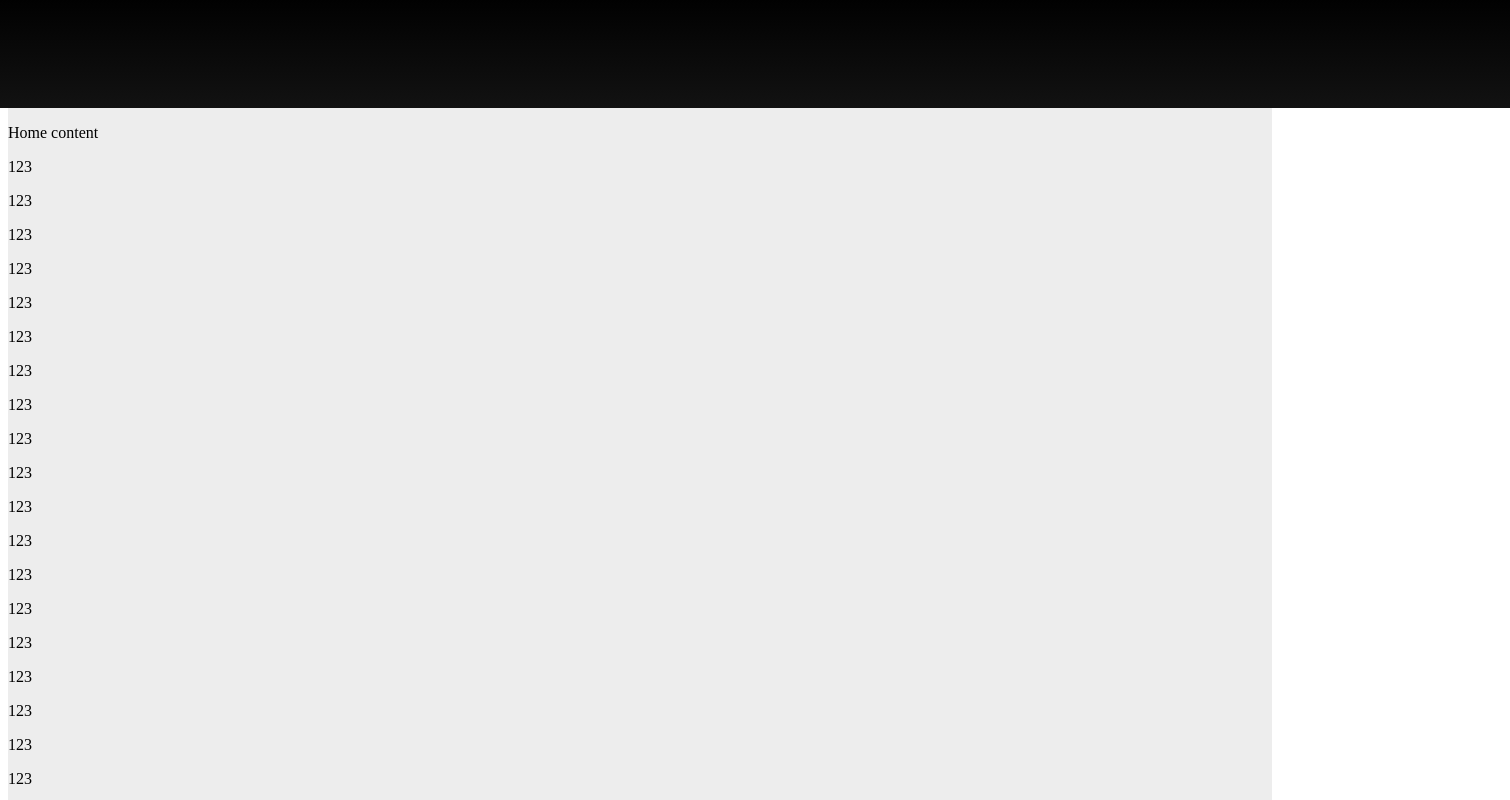
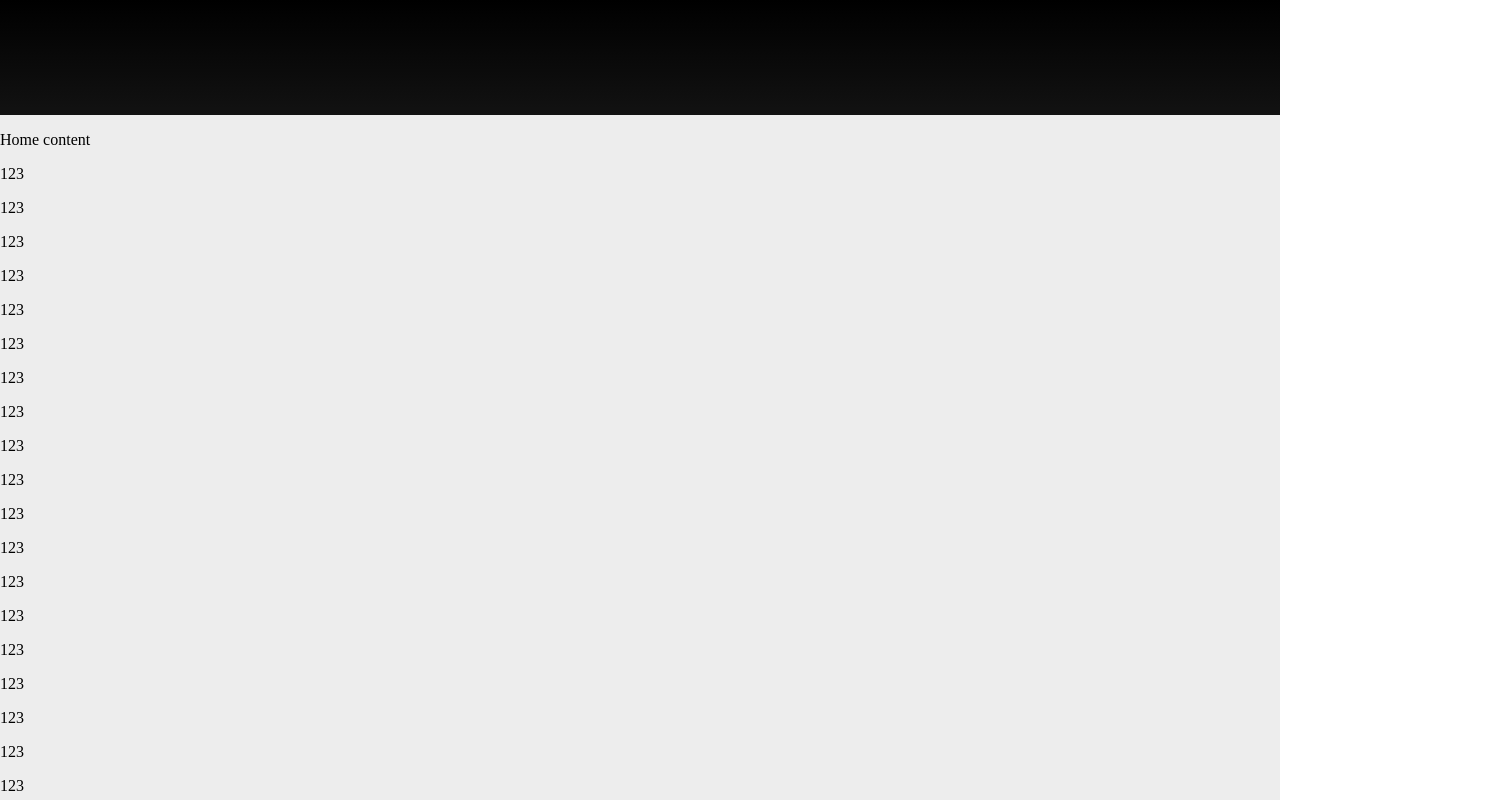
Before and after one commit to 675524901/shoppingdemo, a Vue app: page /cart#/home in a window 1280 px wide. Shown: the top 800 px of the page, 1510 px wide, since content can reach past the window. Built offline with nearby package versions, Linux system fonts and the light colour scheme.

Commit message:
解决留白

```diff
--- a/src/components/Header.vue
+++ b/src/components/Header.vue
@@ -11,25 +11,20 @@ export default {
 }
 </script>
 <style lang="scss" scoped>
-/* @import '../assets/style/theme';
-@import '../assets/style/mixin'; */
-* {
-  padding: 0;
-  margin: 0;
-}
+@import '../assets/style/theme';
+@import '../assets/style/mixin';
+
 .header-box {
   background-image: -webkit-linear-gradient(#000, #121212);
   background-image: linear-gradient(#000, #121212);
   background-size: 100%;
-  width: 120%;
-  margin-left: -15px;
-  margin-top: -15px;
+  width: 100%;
   overflow: hidden;
 }
 header {
   height: 115px;
   z-index: 30;
-  position: relative;
+  // position: relative;
   border: 0;
 }
 </style>
--- a/src/views/Index.vue
+++ b/src/views/Index.vue
@@ -21,9 +21,12 @@ export default {
   }
 }
 </script>
-<style lang="scss" rel="stylesheet/scss" scoped>
+<style lang="scss">
 @import '../assets/style/mixin';
-
+body {
+  padding: 0;
+  margin: 0;
+}
 .main {
   min-height: calc(100vh - 454px);
   background: #ededed;
```
